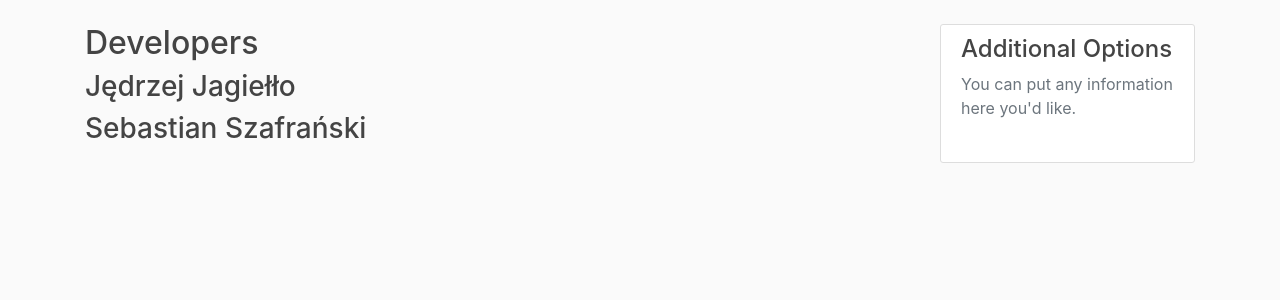
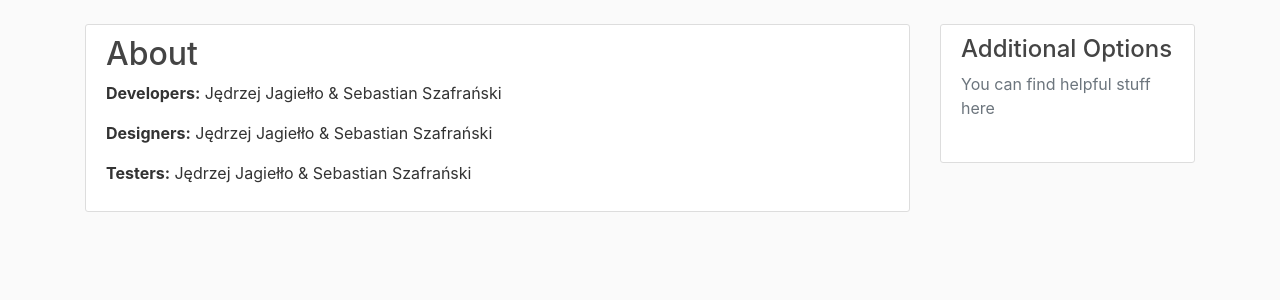
Before and after one commit to LuckyMyLove/RateTheMovie, a Django app: page /about/ in a window 1280 px wide. Shown: the part 56-356 px from the top of the page. Run offline with Django 3.2, Linux system fonts and the light colour scheme.

Commit message:
Updated About site, fixed error with login in settings.py

```diff
--- a/RateTheMovie/settings.py
+++ b/RateTheMovie/settings.py
@@ -138,7 +138,7 @@ STATICFILES_DIRS = (
 CRISPY_TEMPLATE_PACK = 'bootstrap4'
 STATICFILES_STORAGE = 'whitenoise.storage.CompressedManifestStaticFilesStorage'
 
-LOGIN_REDIRECT_URL = 'home'
+LOGIN_REDIRECT_URL = 'movies'
 LOGIN_URL = 'login'
 DATE_FORMAT = 'd b Y'
 DATE_INPUT_FORMATS = ['%Y-%m-%d']
--- a/dashboard/views.py
+++ b/dashboard/views.py
@@ -7,24 +7,8 @@ from .models import *
 from .forms import *
 
 
-posts = [
-    {
-        'author': 'Corey',
-        'title': 'Blog Post 1',
-        'content': 'First Post',
-        'date_posted': 'August 27, 2010'
-    },
-    {
-        'author': 'Jane Doe',
-        'title': 'Blog Post 1',
-        'content': 'Second Post',
-        'date_posted': 'August 28, 2010'
-    }
-]
-
-
 def about(request):
-    return render(request, 'dashboard/about.html', {'title': 'About Us'})
+    return render(request, 'dashboard/about.html', {'functions': ['Developers', 'Designers', 'Testers']})
 
 
 def movies(request):
--- a/templates/dashboard/about.html
+++ b/templates/dashboard/about.html
@@ -1,6 +1,12 @@
 {% extends "dashboard/base.html" %}
 {% block content %}
-    <h2>Developers</h2>
-    <h3>Jędrzej Jagiełło</h3>
-    <h3>Sebastian Szafrański</h3>
+    <article class="media content-section col-12 mr-3">
+        <div class="media-body">
+            <h2>About</h2>
+            {% for function in functions %}
+                <p><b>{{ function}}:</b> Jędrzej Jagiełło & Sebastian Szafrański</p>
+            {% endfor %}
+       </div>
+    </article>
+
 {% endblock content %}
--- a/templates/dashboard/base.html
+++ b/templates/dashboard/base.html
@@ -63,7 +63,7 @@
       <div class="col-md-3">
         <div class="content-section">
           <h4>Additional Options</h4>
-          <p class='text-muted'>You can put any information here you'd like.
+          <p class='text-muted'>You can find helpful stuff here
             <ul class="list-group" id="sideMenu">
               {% block contentSection %}{% endblock %}
               {% block filterSection %}{% endblock %} {# Filters #}
```
Also changed, not shown: requirements.txt (+4 -4 lines).
